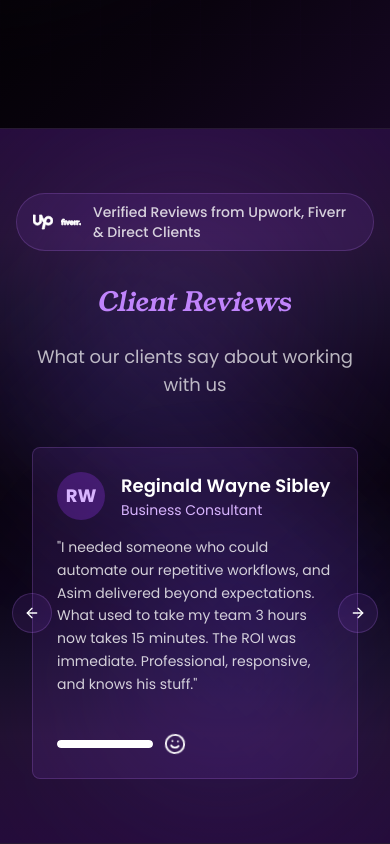
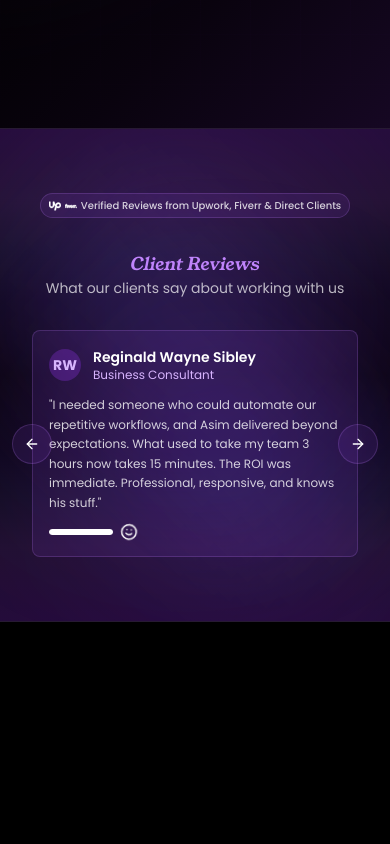
Before and after one commit to AsimRauf/Freelasim, a Next.js app: page / in a window 390 px wide. Shown: the part 781-1625 px from the top of the page. After the commit the page ends 1403 px from the top, so only its background shows below. Built offline with nearby package versions, Linux system fonts and the light colour scheme.

Commit message:
refactor: improve styling and responsiveness in ReviewCarousel and ReviewSection components

```diff
--- a/src/components/ReviewCarousel.tsx
+++ b/src/components/ReviewCarousel.tsx
@@ -91,15 +91,15 @@ export function ReviewCarousel({ reviews }: ReviewCarouselProps) {
     }, [percentage, index])
 
     return (
-      <div className="flex items-center gap-3">
-        <div className="relative w-24 h-2 bg-white/20 rounded-full overflow-hidden">
+      <div className="flex items-center gap-2 sm:gap-3">
+        <div className="relative w-16 sm:w-24 h-1.5 sm:h-2 bg-white/20 rounded-full overflow-hidden">
           <div
             className="absolute top-0 left-0 h-full bg-white rounded-full transition-all duration-300 ease-out"
             style={{ width: `${animatedWidth}%` }}
           />
         </div>
         <Smile
-          className={`w-5 h-5 transition-all duration-500 ${
+          className={`w-4 h-4 sm:w-5 sm:h-5 transition-all duration-500 ${
             isFullRating && animatedWidth >= 95
               ? 'text-white opacity-100 animate-pulse'
               : 'text-white/40 opacity-60'
@@ -135,22 +135,22 @@ export function ReviewCarousel({ reviews }: ReviewCarouselProps) {
           {reviews.map((review, index) => (
             <CarouselItem key={index} className="pl-2 md:pl-4 basis-full md:basis-1/2 lg:basis-1/3">
               <Card className="bg-purple-500/10 border border-purple-400/20 hover:bg-purple-500/15 transition-colors h-full">
-                <CardContent className="p-6 flex flex-col h-full">
-                  <div className="flex items-center mb-4">
-                    <div className="w-12 h-12 bg-purple-600/30 rounded-full flex items-center justify-center mr-4 flex-shrink-0">
-                      <span className="text-purple-300 font-bold text-lg">{review.initials}</span>
+                <CardContent className="p-4 sm:p-6 flex flex-col h-full">
+                  <div className="flex items-center mb-3 sm:mb-4">
+                    <div className="w-8 h-8 sm:w-12 sm:h-12 bg-purple-600/30 rounded-full flex items-center justify-center mr-3 sm:mr-4 flex-shrink-0">
+                      <span className="text-purple-300 font-bold text-sm sm:text-lg">{review.initials}</span>
                     </div>
                     <div className="min-w-0 flex-grow">
-                      <h3 className="text-white font-semibold text-lg truncate">{review.name}</h3>
+                      <h3 className="text-white font-semibold text-sm sm:text-lg truncate">{review.name}</h3>
                       <div className="flex items-center">
-                        <p className="text-purple-300 text-sm truncate">{review.company}</p>
+                        <p className="text-purple-300 text-xs sm:text-sm truncate">{review.company}</p>
                         {review.company === "Upwork Client" && (
-                          <img src="/logos/upwork-white.svg" alt="Upwork" className="h-4 w-4 ml-2 flex-shrink-0" />
+                          <img src="/logos/upwork-white.svg" alt="Upwork" className="h-3 w-3 sm:h-4 sm:w-4 ml-1 sm:ml-2 flex-shrink-0" />
                         )}
                       </div>
                     </div>
                   </div>
-                  <p className="text-white/80 text-sm leading-relaxed mb-4 flex-grow">
+                  <p className="text-white/80 text-xs sm:text-sm leading-relaxed mb-3 sm:mb-4 flex-grow">
                     "{review.review}"
                   </p>
                   <div className="mt-auto">
--- a/src/components/ReviewSection.tsx
+++ b/src/components/ReviewSection.tsx
@@ -51,18 +51,18 @@ const ReviewSection = () => {
         <div className="max-w-7xl mx-auto">
           {/* Upwork & Fiverr Badge */}
           <div className="flex justify-center mb-8">
-            <div className="inline-flex items-center bg-purple-500/10 border border-purple-400/20 rounded-full px-4 sm:px-6 py-2 sm:py-3">
-              <img src="/logos/upwork-white.svg" alt="Upwork" className="h-5 w-5 sm:h-6 sm:w-6 mr-2" />
-              <img src="/logos/fiverr-white.svg" alt="Fiverr" className="h-5 w-5 sm:h-6 sm:w-6 mr-3" />
-              <p className="text-white/80 text-sm sm:text-base font-medium">Verified Reviews from Upwork, Fiverr & Direct Clients</p>
+            <div className="inline-flex items-center bg-purple-500/10 border border-purple-400/20 rounded-full px-2 sm:px-3 py-1 sm:py-2">
+              <img src="/logos/upwork-white.svg" alt="Upwork" className="h-3 w-3 sm:h-4 sm:w-4 mr-1 sm:mr-2" />
+              <img src="/logos/fiverr-white.svg" alt="Fiverr" className="h-3 w-3 sm:h-4 sm:w-4 mr-1 sm:mr-2" />
+              <p className="text-white/80 text-[10px] sm:text-xs md:text-sm font-medium">Verified Reviews from Upwork, Fiverr & Direct Clients</p>
             </div>
           </div>
 
-          <div className="text-center mb-12">
-            <h2 className="text-3xl sm:text-4xl md:text-5xl font-bold text-purple-400 font-young-serif italic mb-6">
+          <div className="text-center mb-8">
+            <h2 className="text-xl sm:text-3xl md:text-4xl lg:text-5xl font-bold text-purple-400 font-young-serif italic">
               Client Reviews
             </h2>
-            <p className="text-white/70 text-lg sm:text-xl max-w-2xl mx-auto">
+            <p className="text-white/70 text-sm sm:text-lg md:text-xl max-w-2xl mx-auto">
               What our clients say about working with us
             </p>
           </div>
```
